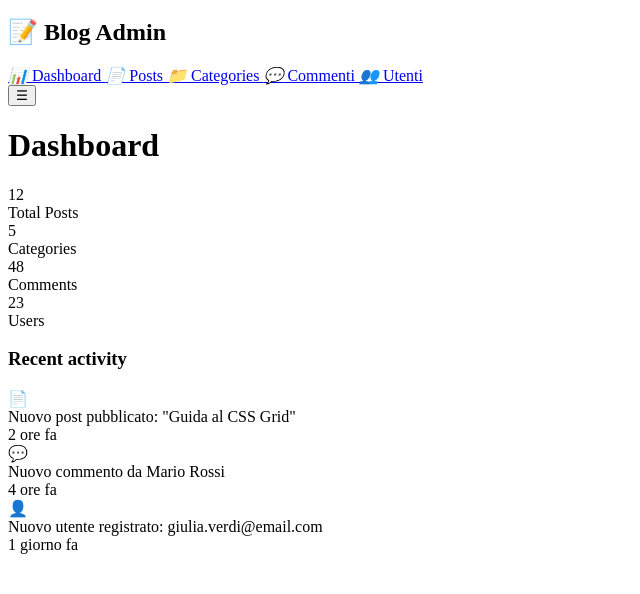
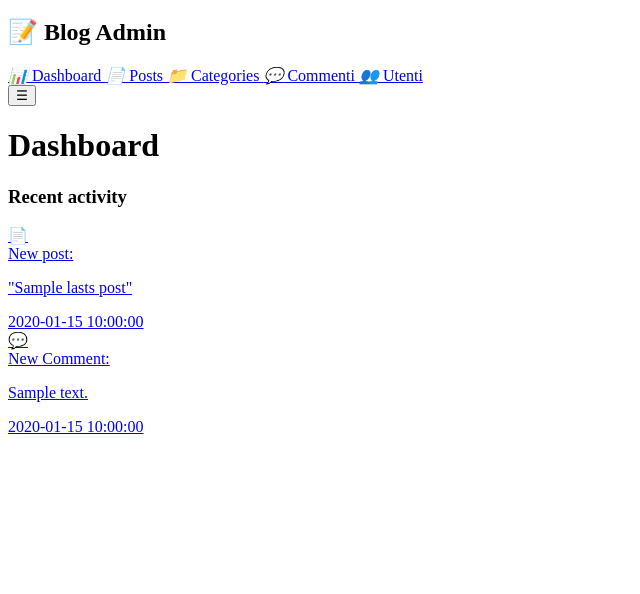
Before and after one commit to NeilChavez/php-blog, a PHP site: template views/pages/dashboard/home.php in a window 1280 px wide. Shown: the part 206-800 px from the top of the page, without its empty margins (0-640 px from the left). Run offline with PHP 8.4, Linux system fonts and the light colour scheme; the template is opened without the code that fills it: most values are stand-ins (such as "Sample title", 1, 10 or a date in 2020); data that the repository does not hold is empty.

Commit message:
feat: implement dynamic rendering from database in user dashboard

```diff
--- a/views/pages/dashboard/home.php
+++ b/views/pages/dashboard/home.php
@@ -10,51 +10,72 @@
           <h1 id="pageTitle">Dashboard</h1>
         </div>
       </header>
-
       <!-- Dashboard Section -->
       <section id="dashboard" class="content-section active">
+        <?php if ($isAdmin):?>
         <div class="stats-grid">
           <div class="stat-card">
-            <div class="stat-number" id="totalPosts">12</div>
+            <div class="stat-number" id="totalPosts">
+              <?php echo $data["postCount"] ?>
+            </div>
             <div class="stat-label">Total Posts</div>
           </div>
           <div class="stat-card">
-            <div class="stat-number" id="totalCategories">5</div>
+            <div class="stat-number" id="totalCategories">
+              <?php echo $data["categoriesCount"] ?> </div>
             <div class="stat-label">Categories</div>
           </div>
           <div class="stat-card">
-            <div class="stat-number" id="totalComments">48</div>
+            <div class="stat-number" id="totalComments"> <?php echo $data["commentsCount"] ?></div>
             <div class="stat-label">Comments</div>
           </div>
           <div class="stat-card">
-            <div class="stat-number" id="totalUsers">23</div>
+            <div class="stat-number" id="totalUsers">
+              <?php echo $data["usersCount"] ?>
+            </div>
             <div class="stat-label">Users</div>
           </div>
         </div>
+        <?php endif ;?>
 
         <div class="recent-activity">
           <h3>Recent activity</h3>
-          <div id="recentActivity">
+          <div class="recent-activity-items">
+            <div>
+              <?php foreach ($lastsPosts as $post): ?>
+                <a href="/post?id=<?php echo $post->id ?>">
                   <div class="activity-item">
-              <div class="activity-icon post">📄</div>
+                    <div class="activity-icon post">
+                      📄
+                    </div>
                     <div class="activity-content">
-                <div class="activity-title">Nuovo post pubblicato: "Guida al CSS Grid"</div>
-                <div class="activity-time">2 ore fa</div>
+                      <div class="activity-title">New post:</div>
+                      <p>
+                        "<?php echo $post->title ?>"
+                      </p>
+                      <div class="activity-time">
+                        <?php echo $post->created_at ?>
                       </div>
                     </div>
+                  </div>
+                </a>
+              <?php endforeach; ?>
+            </div>
+            <div>
+              <?php foreach ($lastsComments as $comment): ?>
+                <a href="/post?id=<?php echo $comment->post_id . "#" . $comment->id ?>">
                   <div class="activity-item">
                     <div class="activity-icon comment">💬</div>
                     <div class="activity-content">
-                <div class="activity-title">Nuovo commento da Mario Rossi</div>
-                <div class="activity-time">4 ore fa</div>
+                      <div class="activity-title">New Comment: </div>
+                      <p><?php echo $comment->content ?></p>
+                      <div class="activity-time">
+                        <?php echo $comment->created_at ?>
                       </div>
                     </div>
-            <div class="activity-item">
-              <div class="activity-icon user">👤</div>
-              <div class="activity-content">
-                <div class="activity-title">Nuovo utente registrato: giulia.verdi@email.com</div>
-                <div class="activity-time">1 giorno fa</div>
                   </div>
+                </a>
+              <?php endforeach; ?>
             </div>
           </div>
         </div>
```
Lines whose indentation alone changed are shown as unchanged.
